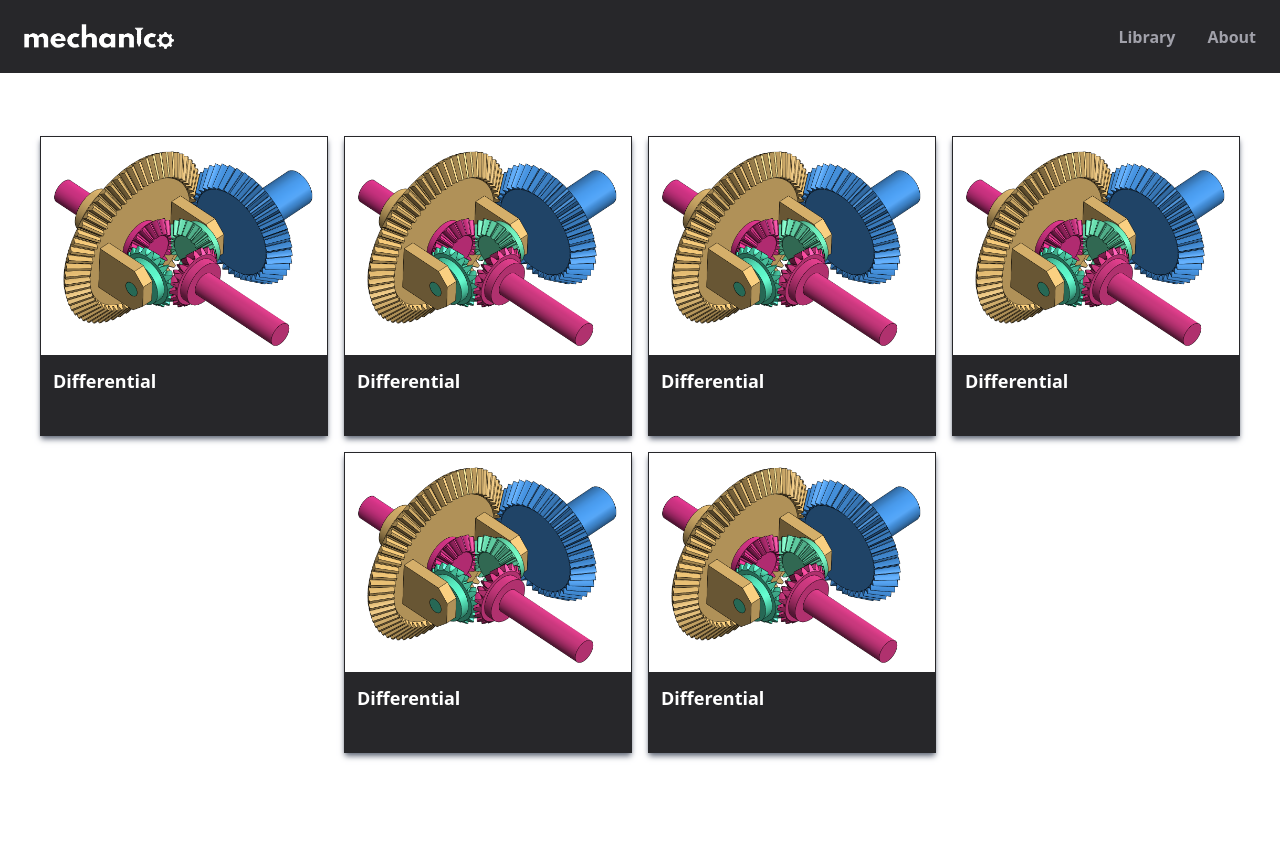
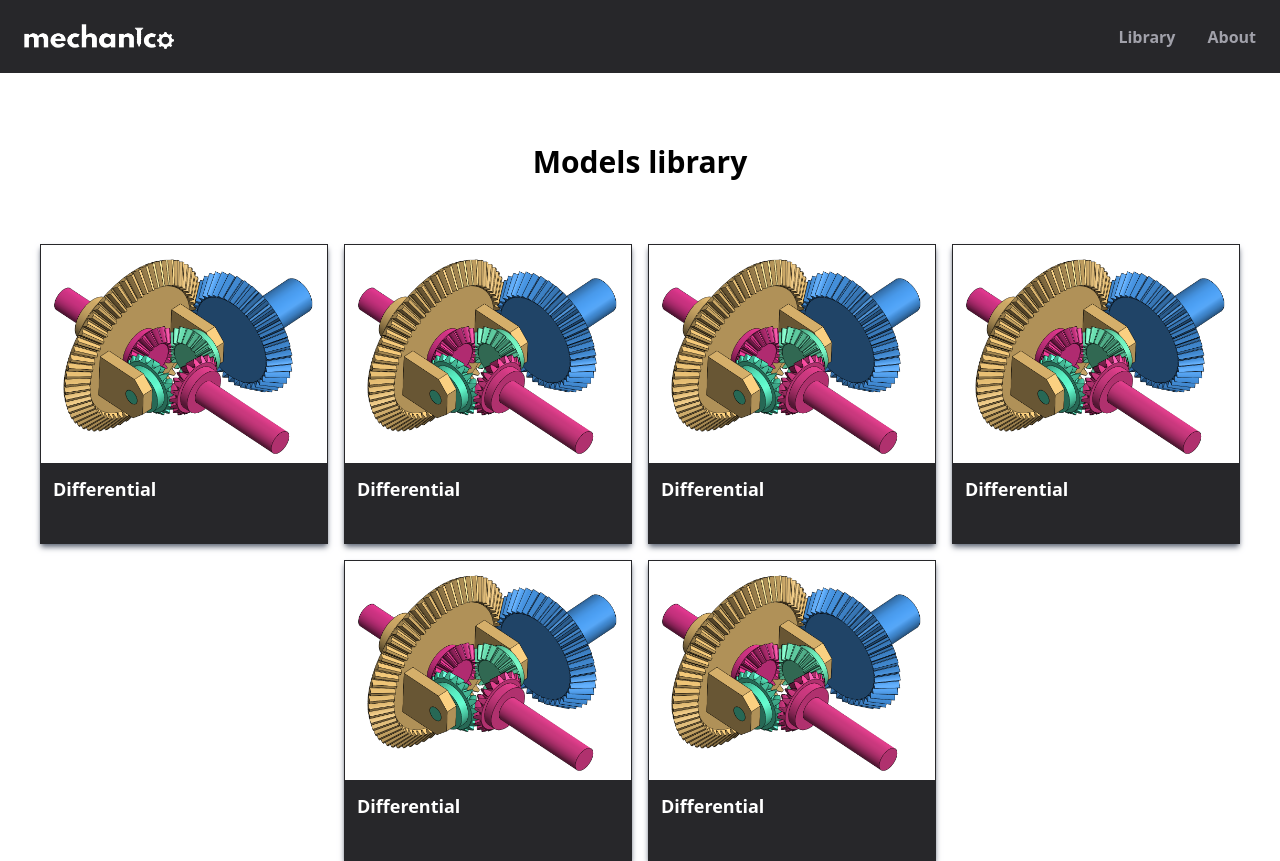
Before and after one commit to S4mst3r25/mechanico, a React (Vite) app: page /library in a window 1280 px wide. Before the commit the page ends 800 px from the top, so only its background shows below. Built offline with nearby package versions, Linux system fonts and the light colour scheme; some icons are missing.

Commit message:
Fix text margin

```diff
--- a/src/routes/Library.jsx
+++ b/src/routes/Library.jsx
@@ -4,7 +4,7 @@ import differential from '../assets/images/thumbnails/differential.png'
 export default function Library() {
     return (
         <>
-            <h1 className="font-bold text-2xl mt-10 text-center">Models library</h1>
+            <h1 className="font-bold text-3xl mt-36 text-center">Models library</h1>
             <div className="m-auto">
                 <div className="flex flex-wrap mt-16 gap-4 justify-center">
                     <Card img={differential} name="Differential" />
```
